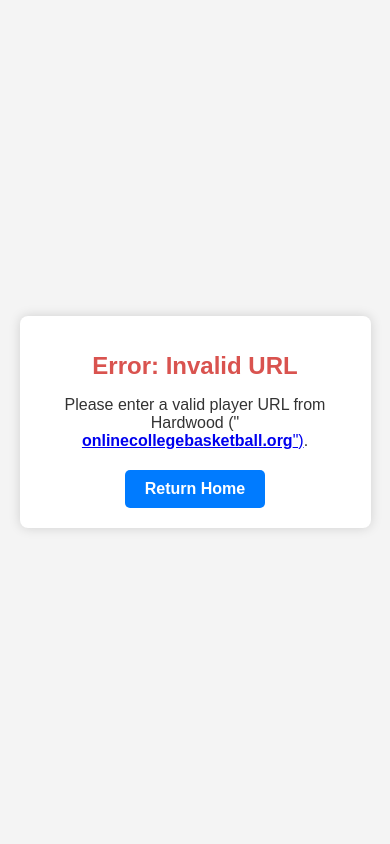
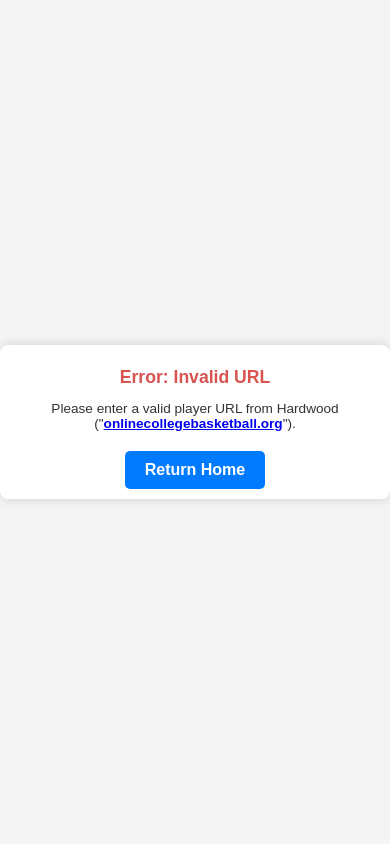
Before and after one commit to brherold/Player-Statistics-Predictor, a Flask app: template templates/error.html in a window 390 px wide. Run offline with Flask 3, Linux system fonts and the light colour scheme; the template is opened without the code that fills it, so the values that code supplies are empty.

Commit message:
Better Responsive Design on Mobile and fixed Hardwood Error link

```diff
--- a/app.py
+++ b/app.py
@@ -41,5 +41,5 @@ thread.start()
 
 
 if __name__ == '__main__':
-    app.run()
-    #app.run(port=5002,debug=True)
+    #app.run()
+    app.run(port=5002,debug=True)
--- a/templates/error.html
+++ b/templates/error.html
@@ -17,11 +17,12 @@
             justify-content: center;
             align-items: center;
             text-align: center;
+            overflow-x: auto;
         }
 
         /* Error Container */
         .error-container {
-            width: 90%;
+            width: 100%;
             max-width: 500px;
             padding: 20px;
             background-color: #ffffff;
@@ -65,13 +66,42 @@
             background-color: #004494;
             transform: scale(0.98);
         }
+
+        /* Responsive Fixes */
+        @media (max-width: 700px) {
+            .error-container {
+                padding: 15px;
+            }
+
+            .error-container h1 {
+                font-size: 1.25em;
+            }
+
+            .error-container p {
+                font-size: 0.9em;
+            }
+        }
+
+        @media (max-width: 500px) {
+            .error-container {
+                padding: 10px;
+            }
+
+            .error-container h1 {
+                font-size: 1.1em;
+            }
+
+            .error-container p {
+                font-size: 0.85em;
+            }
+        }
     </style>
 </head>
 <body>
 
     <div class="error-container">
         <h1>Error: Invalid URL</h1>
-        <p>Please enter a valid player URL from Hardwood ("<strong><a href= "onlinecollegebasketball.org" target="_blank"> onlinecollegebasketball.org</strong>")</a>.</p>
+        <p>Please enter a valid player URL from Hardwood ("<strong><a href="http://onlinecollegebasketball.org/" target="_blank">onlinecollegebasketball.org</a></strong>").</p>
         <a href="{{ url_for('home') }}" class="home-button">Return Home</a>
     </div>
 
```
Also changed, not shown: templates/predictorPage.html (+11 -12 lines).
